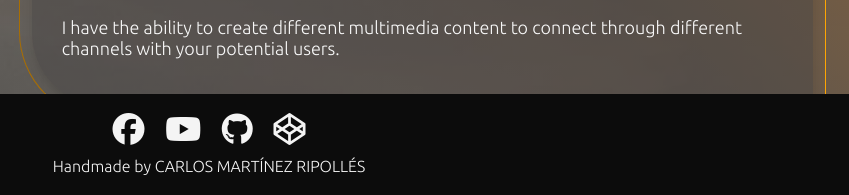
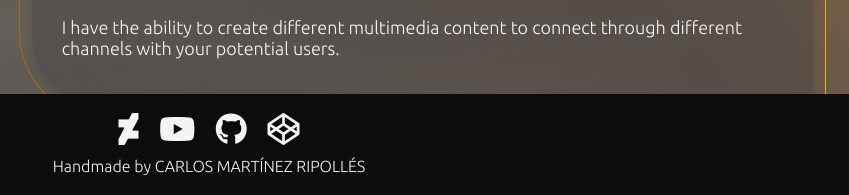
Before and after one commit to dakone11/proyecto_alpha, a plain HTML site: page proyect_alpha/index.html in a window 1280 px wide. Shown: the part 603-798 px from the top of the page, 431-1280 px from the left. Drawn offline with Linux system fonts and the light colour scheme.

Commit message:
url icons footer

```diff
--- a/proyect_alpha/index.html
+++ b/proyect_alpha/index.html
@@ -170,10 +170,10 @@
         <footer class="footer">
 
           <div class="icons">
-             <a href="#"><i class="fab fa-facebook"></i></a>
-             <a href="#"><i class="fab fa-youtube"></i></a>
-             <a href="#"><i class="fab fa-github"></i></a>
-             <a href="#"><i class="fab fa-codepen"></i></a>
+             <a href="https://www.deviantart.com/dakone11/gallery"><i class="fab fa-deviantart"></i></a>
+             <a href="https://www.youtube.com/channel/UCwkiZYpHXr709IgNPxbveGA"><i class="fab fa-youtube"></i></a>
+             <a href="https://github.com/dakone11"><i class="fab fa-github"></i></a>
+             <a href="https://codepen.io/xarly-box"><i class="fab fa-codepen"></i></a>
               <p class="pie_footer">
                   Handmade by CARLOS MARTÍNEZ RIPOLLÉS
               </p>
```
